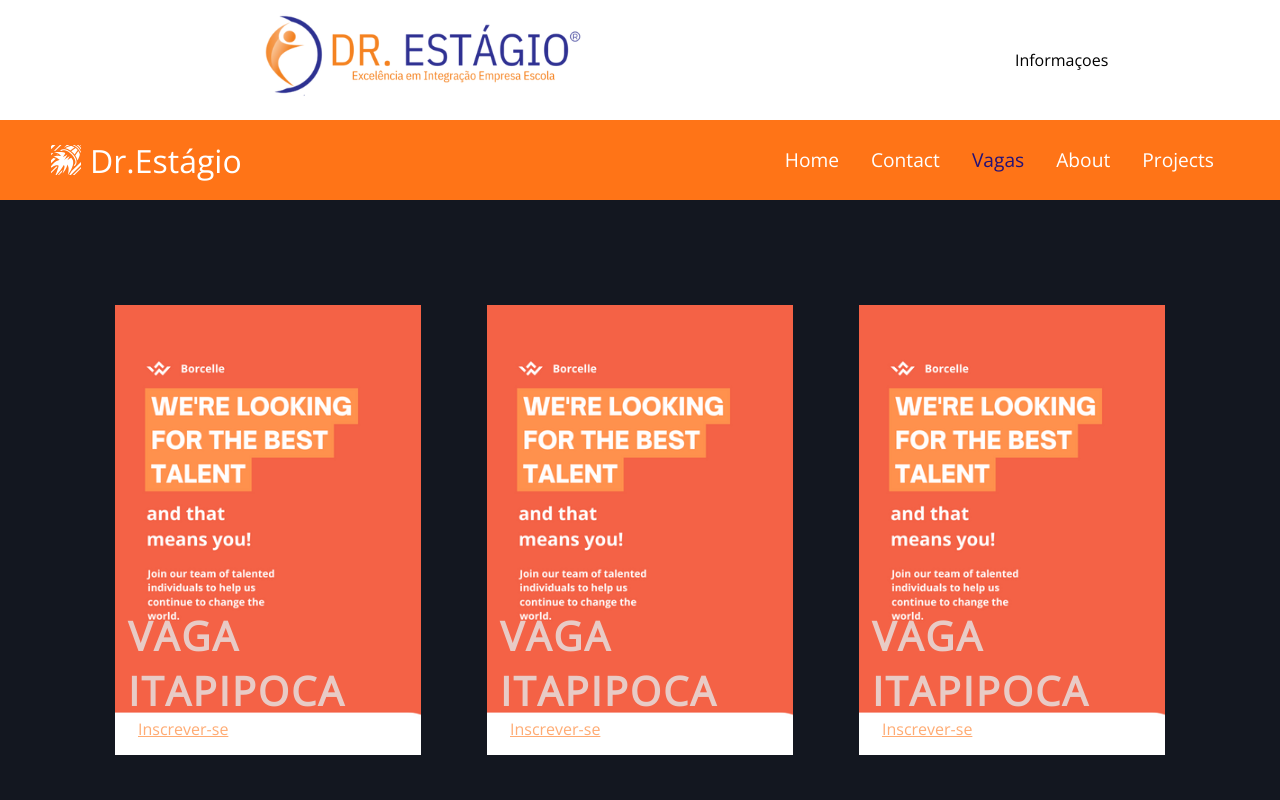
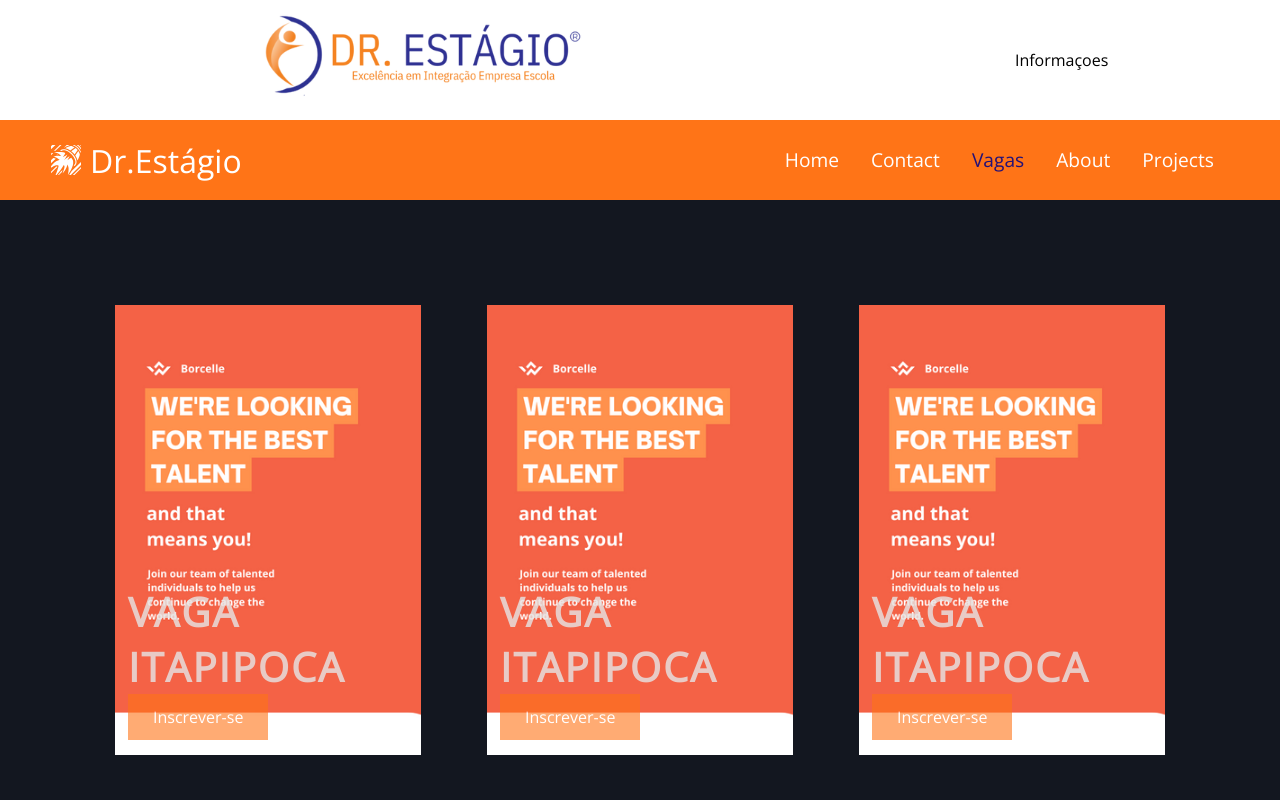
Before and after one commit to GaelBaptista/drestagio, a React (Vite) app: page /vagas in a window 1280 px wide. Shown: the top 800 px of the page. Built offline with nearby package versions, Linux system fonts and the light colour scheme.

Commit message:
buton vagas

```diff
--- a/src/routes/Vagas/vagas.css
+++ b/src/routes/Vagas/vagas.css
@@ -71,7 +71,16 @@ section.sectionvagas {
   font-size: 1rem;
   opacity: .6;
   padding-left: 0.625rem;
-  color: #ff7417;
+
+  display: inline-block;
+  padding: 12px 25px;
+  text-decoration: none;
+  background: var(--laranja);
+  color: white;
+  font-weight: 500;
+
+
+
 }
 
 /* EFFECTS */
```
